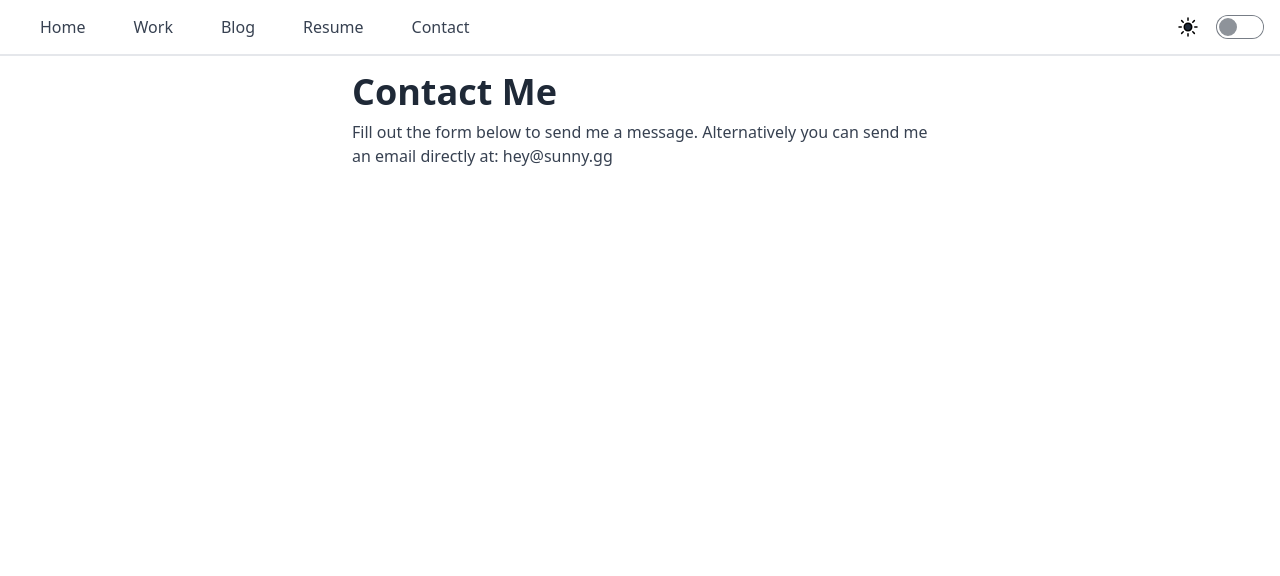
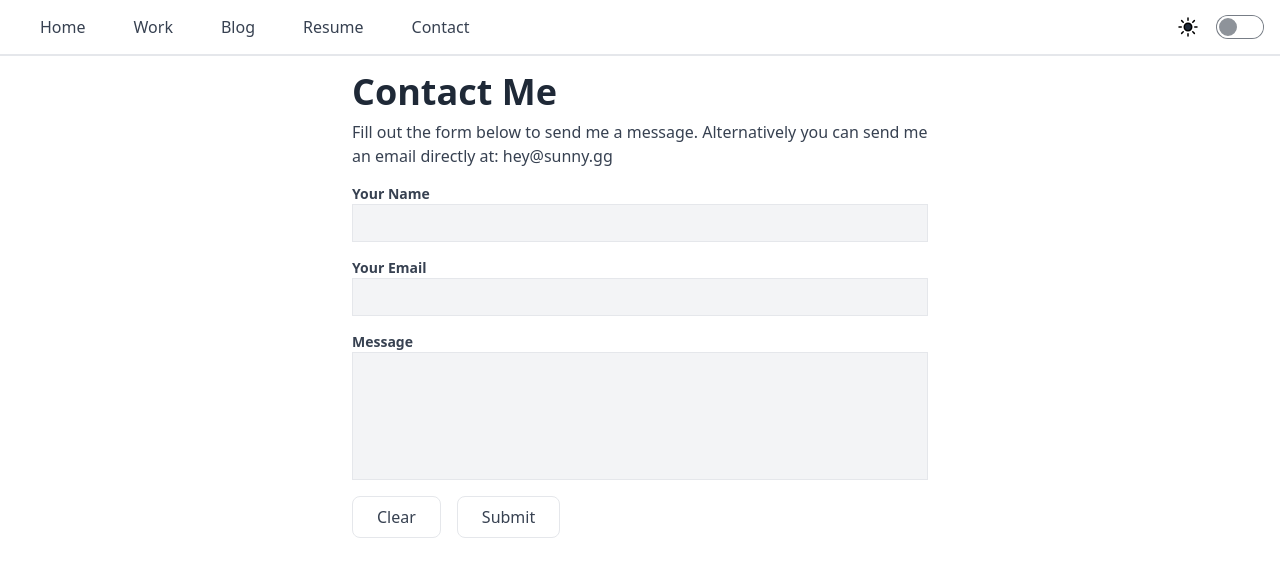
Before and after one commit to sgolovine/www-2022, a Next.js app: page /contact in a window 1280 px wide. Shown: the top 576 px of the page. Built offline with nearby package versions, Linux system fonts and the light colour scheme.

Commit message:
feat(contact): add validation to hook

```diff
--- a/package.json
+++ b/package.json
@@ -28,6 +28,7 @@
     "clsx": "^1.2.1",
     "daisyui": "^2.24.0",
     "dayjs": "^1.11.5",
+    "email-validator": "^2.0.4",
     "glob": "^8.0.3",
     "gray-matter": "^4.0.3",
     "lodash.uniq": "^4.5.0",
--- /dev/null
+++ b/src/features/contact/ContactForm.tsx
@@ -0,0 +1,85 @@
+import clsx from "clsx"
+import { themeClasses } from "~/config/themeClasses"
+import { useContactForm } from "./useContactForm"
+
+interface Props {}
+
+const formSectionClasses = clsx("flex", "flex-col", "pb-4")
+const formLabelClasses = clsx("text-sm", "font-bold", themeClasses.textColor)
+const formInputClasses = clsx(
+  themeClasses.textColor,
+  "border",
+  "dark:border-slate-700",
+  "text-lg",
+  "py-1",
+  "px-2",
+  "bg-gray-100",
+  "dark:bg-slate-800"
+)
+
+const formButtonClasses = clsx(
+  themeClasses.buttonColor,
+  "py-2",
+  "px-6",
+  "border",
+  "dark:border-slate-700",
+  "rounded-lg"
+)
+
+export const ContactForm: React.FC<Props> = ({}) => {
+  const contactForm = useContactForm()
+
+  return (
+    <>
+      <span className={formSectionClasses}>
+        <label className={formLabelClasses} htmlFor="name">
+          Your Name
+        </label>
+        <input
+          className={formInputClasses}
+          id="name"
+          type="text"
+          required
+          value={contactForm.state.name}
+          onChange={e => contactForm.setField("name", e.target.value)}
+        />
+      </span>
+      <span className={formSectionClasses}>
+        <label className={formLabelClasses} htmlFor="email">
+          Your Email
+        </label>
+        <input
+          id="email"
+          type="email"
+          required
+          className={formInputClasses}
+          value={contactForm.state.email}
+          onChange={e => contactForm.setField("email", e.target.value)}
+        />
+      </span>
+      <span className={formSectionClasses}>
+        <label className={formLabelClasses} htmlFor="message">
+          Message
+        </label>
+        <textarea
+          id="message"
+          required
+          className={clsx(formInputClasses, "h-32", "resize-none")}
+          value={contactForm.state.message}
+          onChange={e => contactForm.setField("message", e.target.value)}
+        />
+      </span>
+      <span className="flex flex-row gap-4">
+        <button className={formButtonClasses} onClick={contactForm.handleClear}>
+          <p className={themeClasses.textColor}>Clear</p>
+        </button>
+        <button
+          className={formButtonClasses}
+          onClick={contactForm.handleSubmit}
+        >
+          <p className={themeClasses.textColor}>Submit</p>
+        </button>
+      </span>
+    </>
+  )
+}
--- a/src/features/contact/ContactPage.tsx
+++ b/src/features/contact/ContactPage.tsx
@@ -1,5 +1,6 @@
 import clsx from "clsx"
 import { themeClasses } from "~/config/themeClasses"
+import { ContactForm } from "./ContactForm"
 import type { ContactPageProps } from "./types/ContactPageProps"
 
 const ContactPage: React.FC<ContactPageProps> = ({}) => {
@@ -13,6 +14,9 @@ const ContactPage: React.FC<ContactPageProps> = ({}) => {
         Fill out the form below to send me a message. Alternatively you can send
         me an email directly at: hey@sunny.gg
       </p>
+      <div className="py-2">
+        <ContactForm />
+      </div>
     </div>
   )
 }
--- /dev/null
+++ b/src/features/contact/useContactForm.ts
@@ -0,0 +1,78 @@
+import { useState } from "react"
+import AppLogger from "@logger"
+import * as EmailValidator from "email-validator"
+
+const logger = new AppLogger({
+  prefix: "useContactForm",
+})
+
+type FormKeys = "name" | "email" | "message"
+
+type FormState = Record<FormKeys, string>
+
+type FormErrors = Record<FormKeys, boolean>
+
+const initialState: FormState = {
+  name: "",
+  email: "",
+  message: "",
+}
+
+const initialFormErrorState: FormErrors = {
+  name: false,
+  email: false,
+  message: false,
+}
+
+function validateText(input: string): boolean {
+  const trimmedInput = input.trim()
+  if (Boolean(trimmedInput)) {
+    return true
+  }
+  return false
+}
+
+function validateEmail(input: string): boolean {
+  return EmailValidator.validate(input)
+}
+
+export const useContactForm = () => {
+  const [form, setForm] = useState<FormState>(initialState)
+  const [formErrors, setFormErrors] = useState<FormErrors>(
+    initialFormErrorState
+  )
+
+  const handleSubmit = () => {
+    const isNameValid = validateText(form.name)
+    const isEmailValid = validateEmail(form.email)
+    const isMessageValid = validateText(form.message)
+    if (isNameValid && isEmailValid && isMessageValid) {
+    } else {
+      logger.log("found form validation errors", formErrors)
+      setFormErrors({
+        name: isNameValid,
+        email: isEmailValid,
+        message: isMessageValid,
+      })
+    }
+  }
+
+  const handleClear = () => {
+    setForm(initialState)
+  }
+
+  const setField = (field: FormKeys, value: string) => {
+    setForm(prevState => ({
+      ...prevState,
+      [field]: value,
+    }))
+  }
+
+  return {
+    handleSubmit,
+    handleClear,
+    setField,
+    state: form,
+    errors: formErrors,
+  }
+}
```
Also changed, not shown: 1 other file (tests, documents, lock files or other folders).
